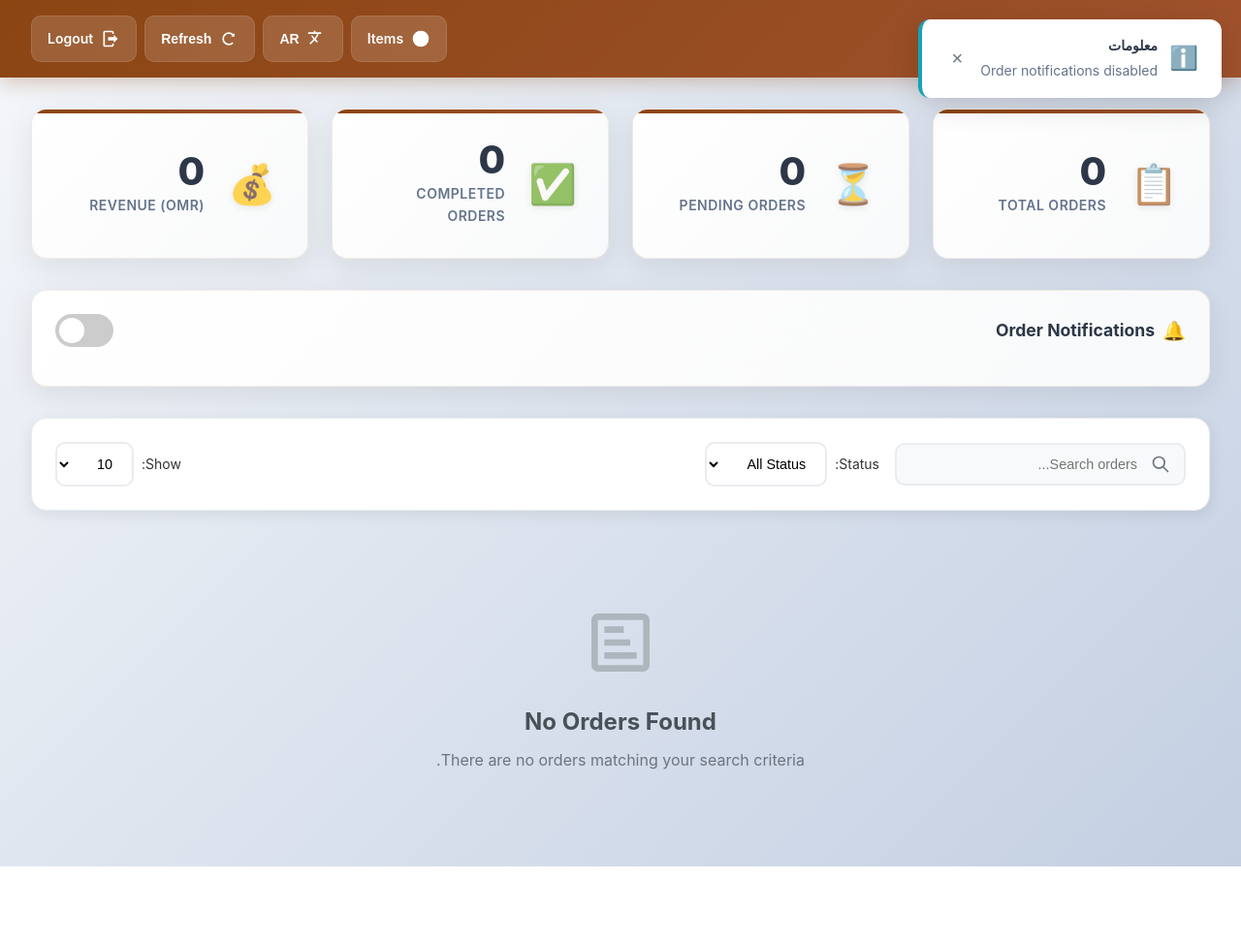
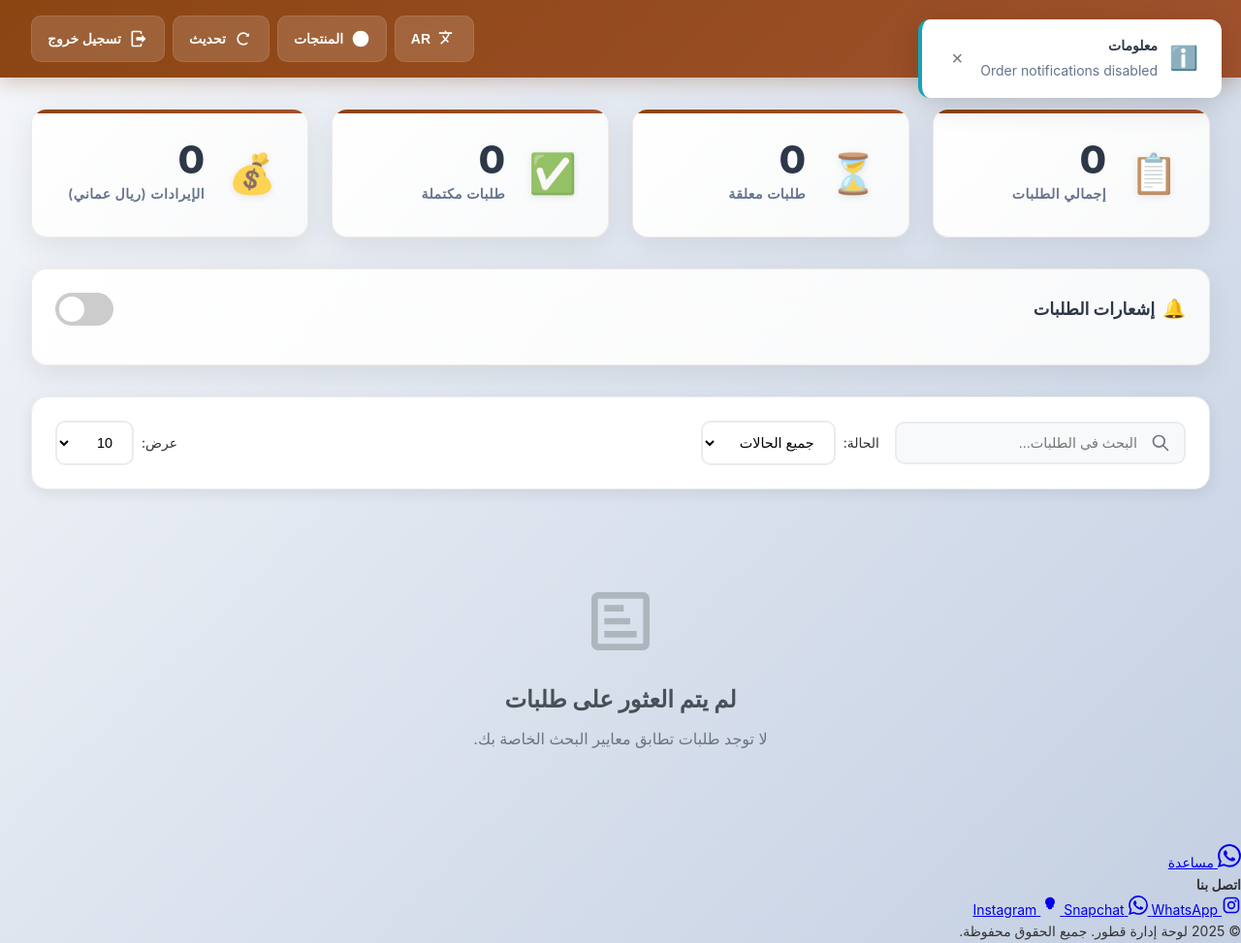
Before and after one commit to gvxi/QOTORE_SV, a website: page public/admin/index.html in a window 1280 px wide. Shown: the whole page at 97% size. Before the commit the page ends 894 px from the top, so only its background shows below. Drawn offline with Linux system fonts and the light colour scheme; no server answers.

Commit message:
Order repair v84 by Cluade

```diff
--- a/public/admin/index.html
+++ b/public/admin/index.html
@@ -1,9 +1,9 @@
 <!DOCTYPE html>
-<html lang="en">
+<html lang="ar" dir="rtl">
 <head>
     <meta charset="UTF-8">
     <meta name="viewport" content="width=device-width, initial-scale=1.0">
-    <title>Orders Management - Qotore Admin</title>
+    <title data-translate="qotore_orders">Orders Management - Qotore Admin</title>
 
     <!-- PWA Manifest & Icons -->
     <link rel="manifest" href="/manifest.json">
@@ -36,32 +36,39 @@
         <div class="header-content">
             <div class="logo">
                 <img src="/icons/icon-32x32.png" alt="Qotore" class="logo-icon">
-                <span>Qotore Orders</span>
+                <span data-translate="qotore_orders">Qotore Orders</span>
             </div>
             <div class="nav-buttons">
+                <!-- Language Toggle Button -->
+                <button id="languageToggle" class="nav-btn" onclick="toggleLanguage()">
+                    <svg width="20" height="20" viewBox="0 0 24 24" fill="currentColor">
+                        <path d="M12.87,15.07L10.33,12.56L10.36,12.53C12.1,10.59 13.34,8.36 14.07,6H17V4H10V2H8V4H1V6H12.17C11.5,7.92 10.44,9.75 9,11.35C8.07,10.32 7.3,9.19 6.69,8H4.69C5.42,9.63 6.42,11.17 7.67,12.56L2.58,17.58L4,19L9,14L12.11,17.11L12.87,15.07Z"/>
+                    </svg>
+                    <span id="currentLang">AR</span>
+                </button>
+
+                <!-- Items Management Button -->
                 <a href="/admin/items-management.html" class="nav-btn">
                     <svg width="20" height="20" viewBox="0 0 24 24" fill="currentColor">
                         <path d="M12,2A10,10 0 0,0 2,12A10,10 0 0,0 12,22A10,10 0 0,0 22,12A10,10 0 0,0 12,2Z"/>
                     </svg>
-                    <span>Items</span>
+                    <span data-translate="items">Items</span>
                 </a>
-                <button id="languageToggle" class="nav-btn" onclick="toggleLanguage()">
-                    <svg width="20" height="20" viewBox="0 0 24 24" fill="currentColor">
-                    <path d="M12.87,15.07L10.33,12.56L10.36,12.53C12.1,10.59 13.34,8.36 14.07,6H17V4H10V2H8V4H1V6H12.17C11.5,7.92 10.44,9.75 9,11.35C8.07,10.32 7.3,9.19 6.69,8H4.69C5.42,9.63 6.42,11.17 7.67,12.56L2.58,17.58L4,19L9,14L12.11,17.11L12.87,15.07Z"/>
-                    </svg>
-                    <span id="currentLang">AR</span>
-                </button>
+
+                <!-- Refresh Button -->
                 <button id="refreshBtn" class="nav-btn" onclick="refreshData()">
                     <svg width="20" height="20" viewBox="0 0 24 24" fill="currentColor">
                         <path d="M17.65,6.35C16.2,4.9 14.21,4 12,4A8,8 0 0,0 4,12A8,8 0 0,0 12,20C14.21,20 16.2,19.1 17.65,17.65L16.23,16.23C15.07,17.39 13.59,18 12,18A6,6 0 0,1 6,12A6,6 0 0,1 12,6C13.59,6 15.07,6.61 16.23,7.77L14.83,9.17L19,9.17V5L17.65,6.35Z"/>
                     </svg>
-                    <span>Refresh</span>
+                    <span data-translate="refresh">Refresh</span>
                 </button>
+
+                <!-- Logout Button -->
                 <a href="/login.html" class="nav-btn" onclick="clearAdminSession()">
                     <svg width="20" height="20" viewBox="0 0 24 24" fill="currentColor">
                         <path d="M16,17V14H9V10H16V7L21,12L16,17M14,2A2,2 0 0,1 16,4V6H14V4H5V20H14V18H16V20A2,2 0 0,1 14,22H5A2,2 0 0,1 3,20V4A2,2 0 0,1 5,2H14Z"/>
                     </svg>
-                    <span>Logout</span>
+                    <span data-translate="logout">Logout</span>
                 </a>
             </div>
         </div>
@@ -75,7 +82,7 @@
                 <div class="stat-icon">📋</div>
                 <div class="stat-details">
                     <div class="stat-value" id="totalOrders">0</div>
-                    <div class="stat-label">Total Orders</div>
+                    <div class="stat-label" data-translate="total_orders">Total Orders</div>
                 </div>
             </div>
 
@@ -83,7 +90,7 @@
                 <div class="stat-icon">⏳</div>
                 <div class="stat-details">
                     <div class="stat-value" id="pendingOrders">0</div>
-                    <div class="stat-label">Pending Orders</div>
+                    <div class="stat-label" data-translate="pending_orders">Pending Orders</div>
                 </div>
             </div>
 
@@ -91,7 +98,7 @@
                 <div class="stat-icon">✅</div>
                 <div class="stat-details">
                     <div class="stat-value" id="completedOrders">0</div>
-                    <div class="stat-label">Completed Orders</div>
+                    <div class="stat-label" data-translate="completed_orders">Completed Orders</div>
                 </div>
             </div>
 
@@ -99,7 +106,7 @@
                 <div class="stat-icon">💰</div>
                 <div class="stat-details">
                     <div class="stat-value" id="totalRevenue">0</div>
-                    <div class="stat-label">Revenue (OMR)</div>
+                    <div class="stat-label" data-translate="revenue_omr">Revenue (OMR)</div>
                 </div>
             </div>
         </section>
@@ -108,7 +115,7 @@
         <section class="notification-section">
             <div class="notification-card">
                 <div class="notification-header">
-                    <h3>Order Notifications</h3>
+                    <h3 data-translate="order_notifications">Order Notifications</h3>
                     <label class="toggle-switch">
                         <input type="checkbox" id="notificationToggle">
                         <span class="toggle-slider"></span>
@@ -116,7 +123,7 @@
                 </div>
                 <div class="notification-status" id="notificationStatus" style="display: none;">
                     <div class="status-icon">✅</div>
-                    <div class="status-text">Notifications are active</div>
+                    <div class="status-text" data-translate="notifications_active">Notifications are active</div>
                 </div>
             </div>
         </section>
@@ -125,27 +132,27 @@
         <section class="orders-controls">
             <div class="controls-left">
                 <div class="search-container">
-                    <input type="text" id="searchInput" placeholder="Search orders..." class="search-input">
+                    <input type="text" id="searchInput" data-translate-placeholder="search_orders" placeholder="Search orders..." class="search-input">
                     <svg class="search-icon" width="20" height="20" viewBox="0 0 24 24" fill="none">
                         <path d="M21 21L15 15M17 10C17 13.866 13.866 17 10 17C6.13401 17 3 13.866 3 10C3 6.13401 6.13401 3 10 3C13.866 3 17 6.13401 17 10Z" stroke="currentColor" stroke-width="2" stroke-linecap="round" stroke-linejoin="round"/>
                     </svg>
                 </div>
 
                 <div class="filter-container">
-                    <label for="statusFilter">Status:</label>
+                    <label for="statusFilter" data-translate="status">Status:</label>
                     <select id="statusFilter" class="filter-select">
-                        <option value="">All Status</option>
-                        <option value="pending">Pending</option>
-                        <option value="reviewed">Reviewed</option>
-                        <option value="completed">Completed</option>
-                        <option value="cancelled">Cancelled</option>
+                        <option value="" data-translate="all_status">All Status</option>
+                        <option value="pending" data-translate="pending">Pending</option>
+                        <option value="reviewed" data-translate="reviewed">Reviewed</option>
+                        <option value="completed" data-translate="completed">Completed</option>
+                        <option value="cancelled" data-translate="cancelled">Cancelled</option>
                     </select>
                 </div>
             </div>
 
             <div class="controls-right">
                 <div class="orders-per-page">
-                    <label for="ordersPerPageSelect">Show:</label>
+                    <label for="ordersPerPageSelect" data-translate="show">Show:</label>
                     <select id="ordersPerPageSelect" class="page-size-select">
                         <option value="10">10</option>
                         <option value="25">25</option>
@@ -159,7 +166,7 @@
         <!-- Loading State -->
         <div id="loadingSpinner" class="loading-spinner">
             <div class="spinner"></div>
-            <div class="loading-text">Loading orders...</div>
+            <div class="loading-text" data-translate="loading_orders">Loading orders...</div>
         </div>
 
         <!-- Orders Table -->
@@ -168,13 +175,13 @@
                 <table class="table">
                     <thead>
                         <tr>
-                            <th>Order Details</th>
-                            <th>Customer Info</th>
-                            <th>Items</th>
-                            <th>Total</th>
-                            <th>Status</th>
-                            <th>Date</th>
-                            <th>Actions</th>
+                            <th data-translate="order_details">Order Details</th>
+                            <th data-translate="customer_info">Customer Info</th>
+                            <th data-translate="items">Items</th>
+                            <th data-translate="total">Total</th>
+                            <th data-translate="status">Status</th>
+                            <th data-translate="date">Date</th>
+                            <th data-translate="actions">Actions</th>
                         </tr>
                     </thead>
                     <tbody id="ordersTableBody">
@@ -196,8 +203,8 @@
                     <path d="M19,3H5A2,2 0 0,0 3,5V19A2,2 0 0,0 5,21H19A2,2 0 0,0 21,19V5A2,2 0 0,0 19,3M19,19H5V5H19V19M17,17H7V15H17V17M15,13H7V11H15V13M13,9H7V7H13V9Z"/>
                 </svg>
             </div>
-            <h3 class="empty-title">No Orders Found</h3>
-            <p class="empty-message">There are no orders matching your search criteria.</p>
+            <h3 class="empty-title" data-translate="no_orders_found">No Orders Found</h3>
+            <p class="empty-message" data-translate="no_orders_matching">There are no orders matching your search criteria.</p>
         </div>
     </main>
 
@@ -221,6 +228,48 @@
     <!-- Toast Container -->
     <div id="toastContainer" class="toast-container"></div>
 
+    <!-- Floating WhatsApp Button -->
+    <div class="floating-whatsapp">
+        <a href="https://wa.me/96899999999" target="_blank" class="whatsapp-btn">
+            <svg width="24" height="24" viewBox="0 0 24 24" fill="currentColor">
+                <path d="M17.472 14.382c-.297-.149-1.758-.867-2.03-.967-.273-.099-.471-.148-.67.15-.197.297-.767.966-.94 1.164-.173.199-.347.223-.644.075-.297-.15-1.255-.463-2.39-1.475-.883-.788-1.48-1.761-1.653-2.059-.173-.297-.018-.458.13-.606.134-.133.298-.347.446-.52.149-.174.198-.298.298-.497.099-.198.05-.371-.025-.52-.075-.149-.669-1.612-.916-2.207-.242-.579-.487-.5-.669-.51-.173-.008-.371-.01-.57-.01-.198 0-.52.074-.792.372-.272.297-1.04 1.016-1.04 2.479 0 1.462 1.065 2.875 1.213 3.074.149.198 2.096 3.2 5.077 4.487.709.306 1.262.489 1.694.625.712.227 1.36.195 1.871.118.571-.085 1.758-.719 2.006-1.413.248-.694.248-1.289.173-1.413-.074-.124-.272-.198-.57-.347m-5.421 7.403h-.004a9.87 9.87 0 01-5.031-1.378l-.361-.214-3.741.982.998-3.648-.235-.374a9.86 9.86 0 01-1.51-5.26c.001-5.45 4.436-9.884 9.888-9.884 2.64 0 5.122 1.03 6.988 2.898a9.825 9.825 0 012.893 6.994c-.003 5.45-4.437 9.884-9.885 9.884m8.413-18.297A11.815 11.815 0 0012.05 0C5.495 0 .16 5.335.157 11.892c0 2.096.547 4.142 1.588 5.945L.057 24l6.305-1.654a11.882 11.882 0 005.683 1.448h.005c6.554 0 11.890-5.335 11.893-11.893A11.821 11.821 0 0020.465 3.516"/>
+            </svg>
+            <span data-translate="contact_help">Help</span>
+        </a>
+    </div>
+
+    <!-- Footer with Social Links -->
+    <footer class="admin-footer">
+        <div class="footer-content">
+            <div class="footer-section">
+                <h4 data-translate="contact_us">Contact Us</h4>
+                <div class="social-links">
+                    <a href="https://instagram.com/qotore" target="_blank" class="social-link">
+                        <svg width="20" height="20" viewBox="0 0 24 24" fill="currentColor">
+                            <path d="M7.8,2H16.2C19.4,2 22,4.6 22,7.8V16.2A5.8,5.8 0 0,1 16.2,22H7.8C4.6,22 2,19.4 2,16.2V7.8A5.8,5.8 0 0,1 7.8,2M7.6,4A3.6,3.6 0 0,0 4,7.6V16.4C4,18.39 5.61,20 7.6,20H16.4A3.6,3.6 0 0,0 20,16.4V7.6C20,5.61 18.39,4 16.4,4H7.6M17.25,5.5A1.25,1.25 0 0,1 18.5,6.75A1.25,1.25 0 0,1 17.25,8A1.25,1.25 0 0,1 16,6.75A1.25,1.25 0 0,1 17.25,5.5M12,7A5,5 0 0,1 17,12A5,5 0 0,1 12,17A5,5 0 0,1 7,12A5,5 0 0,1 12,7M12,9A3,3 0 0,0 9,12A3,3 0 0,0 12,15A3,3 0 0,0 15,12A3,3 0 0,0 12,9Z"/>
+                        </svg>
+                        <span>Instagram</span>
+                    </a>
+                    <a href="https://snapchat.com/add/qotore" target="_blank" class="social-link">
+                        <svg width="20" height="20" viewBox="0 0 24 24" fill="currentColor">
+                            <path d="M12,2A6,6 0 0,0 6,8C6,10 7,11 8,12L7,14H9C9,16 10,17 12,17C14,17 15,16 15,14H17L16,12C17,11 18,10 18,8A6,6 0 0,0 12,2Z"/>
+                        </svg>
+                        <span>Snapchat</span>
+                    </a>
+                    <a href="https://wa.me/96899999999" target="_blank" class="social-link">
+                        <svg width="20" height="20" viewBox="0 0 24 24" fill="currentColor">
+                            <path d="M17.472 14.382c-.297-.149-1.758-.867-2.03-.967-.273-.099-.471-.148-.67.15-.197.297-.767.966-.94 1.164-.173.199-.347.223-.644.075-.297-.15-1.255-.463-2.39-1.475-.883-.788-1.48-1.761-1.653-2.059-.173-.297-.018-.458.13-.606.134-.133.298-.347.446-.52.149-.174.198-.298.298-.497.099-.198.05-.371-.025-.52-.075-.149-.669-1.612-.916-2.207-.242-.579-.487-.5-.669-.51-.173-.008-.371-.01-.57-.01-.198 0-.52.074-.792.372-.272.297-1.04 1.016-1.04 2.479 0 1.462 1.065 2.875 1.213 3.074.149.198 2.096 3.2 5.077 4.487.709.306 1.262.489 1.694.625.712.227 1.36.195 1.871.118.571-.085 1.758-.719 2.006-1.413.248-.694.248-1.289.173-1.413-.074-.124-.272-.198-.57-.347m-5.421 7.403h-.004a9.87 9.87 0 01-5.031-1.378l-.361-.214-3.741.982.998-3.648-.235-.374a9.86 9.86 0 01-1.51-5.26c.001-5.45 4.436-9.884 9.888-9.884 2.64 0 5.122 1.03 6.988 2.898a9.825 9.825 0 012.893 6.994c-.003 5.45-4.437 9.884-9.885 9.884m8.413-18.297A11.815 11.815 0 0012.05 0C5.495 0 .16 5.335.157 11.892c0 2.096.547 4.142 1.588 5.945L.057 24l6.305-1.654a11.882 11.882 0 005.683 1.448h.005c6.554 0 11.890-5.335 11.893-11.893A11.821 11.821 0 0020.465 3.516"/>
+                        </svg>
+                        <span>WhatsApp</span>
+                    </a>
+                </div>
+            </div>
+            <div class="footer-section">
+                <p data-translate="admin_footer_text">&copy; 2025 Qotore Admin Panel. All rights reserved.</p>
+            </div>
+        </div>
+    </footer>
+
     <!-- Scripts -->
     <script src="orders-script.js"></script>
     <script src="orders-notification-adapter.js"></script>
--- a/public/admin/translations.json
+++ b/public/admin/translations.json
@@ -169,6 +169,9 @@
     "error": "خطأ",
     "warning": "تحذير",
     "info": "معلومات",
-    "notification": "إشعار"
+    "notification": "إشعارات",
+    "contact_help": "مساعدة",
+    "contact_us": "اتصل بنا",
+    "admin_footer_text": "© 2025 لوحة إدارة قطور. جميع الحقوق محفوظة."
   }
 }
```
